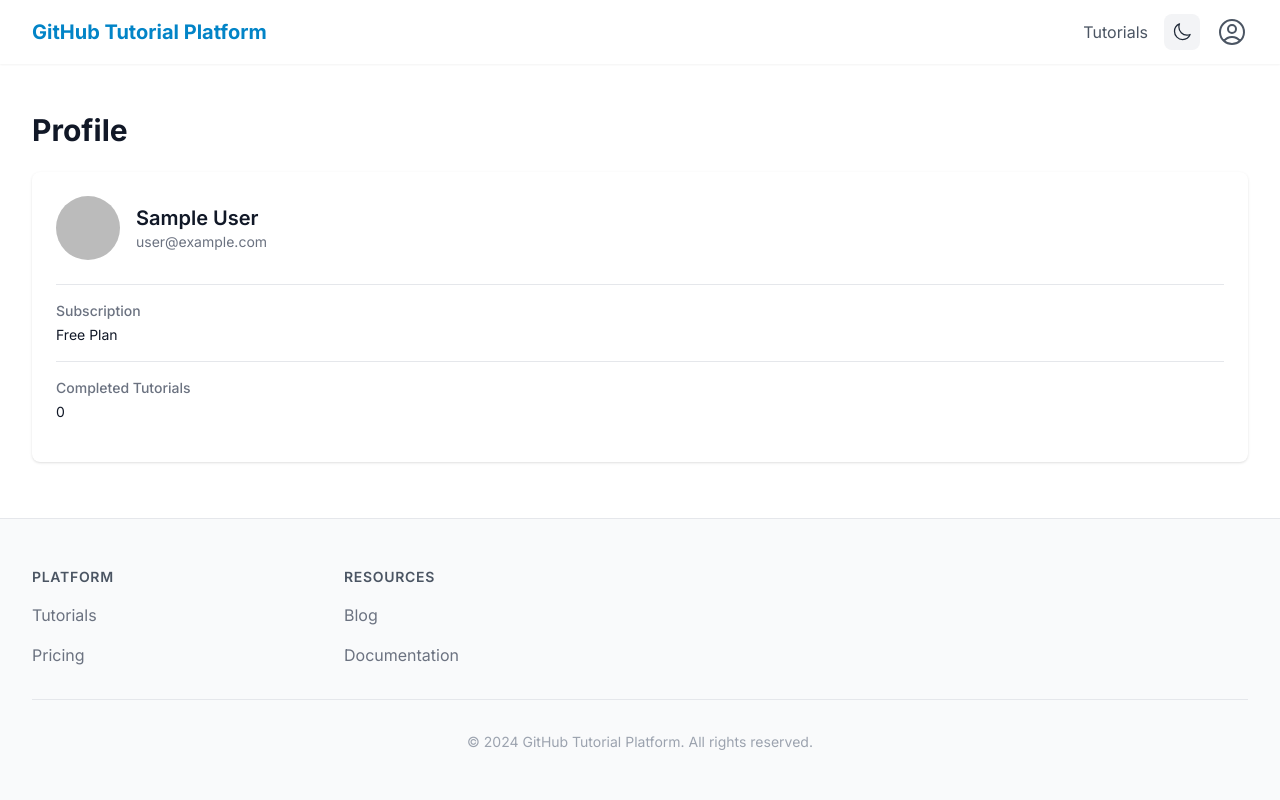
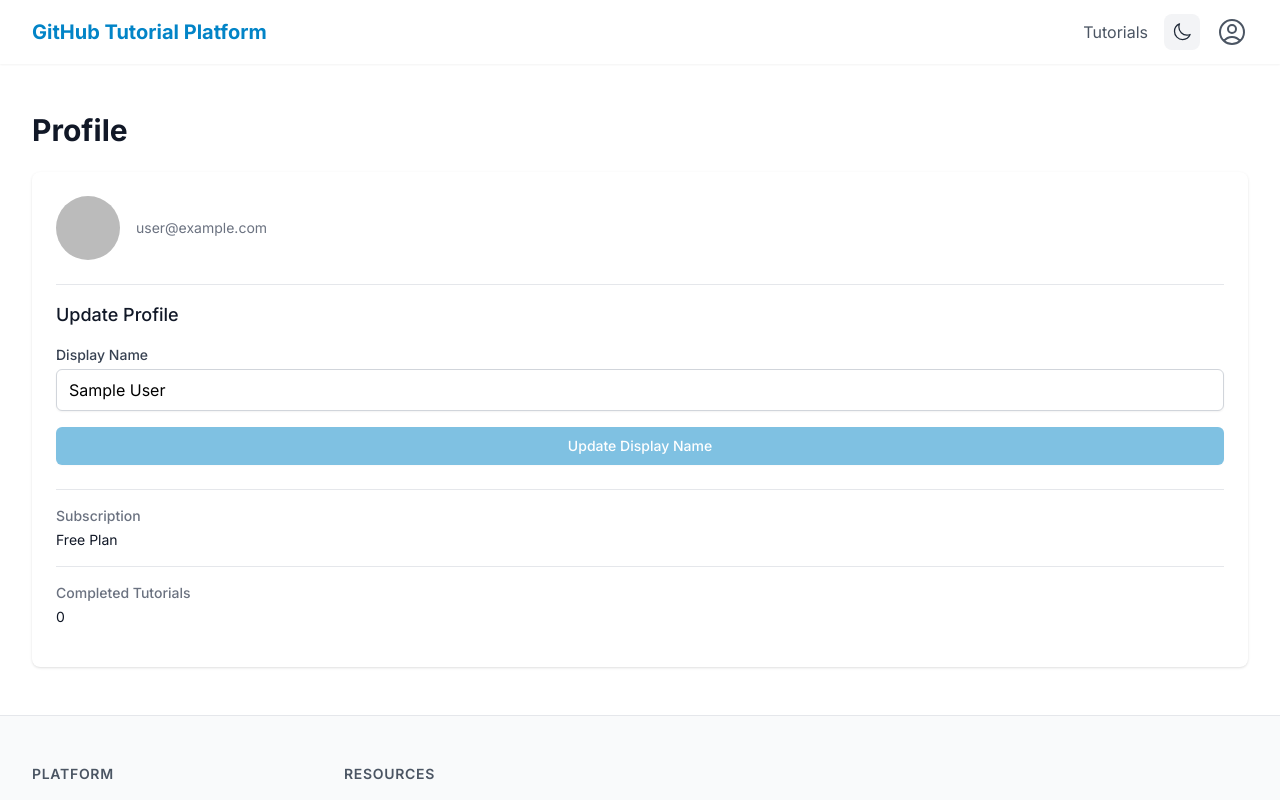
Before and after one commit to aidrivencoder/master-git-github, a Next.js app: page /profile in a window 1280 px wide. Shown: the top 800 px of the page. Built offline with nearby package versions, Linux system fonts and the light colour scheme; no server answers; sample sign-in values are in the browser's storage.

Commit message:
bolt.new changes sync 20241129082952

```diff
--- a/src/app/profile/page.tsx
+++ b/src/app/profile/page.tsx
@@ -1,10 +1,17 @@
 'use client'
 
+import { useCallback } from 'react'
 import { ProtectedRoute } from '@/components/auth/ProtectedRoute'
 import { useAuth } from '@/components/providers/AuthProvider'
+import { DisplayNameForm } from '@/components/profile/DisplayNameForm'
 
 export default function ProfilePage() {
   const { user } = useAuth()
+
+  const handleUpdate = useCallback(() => {
+    // Force a re-render of the auth context
+    window.location.reload()
+  }, [])
 
   return (
     <ProtectedRoute>
@@ -32,13 +39,20 @@ export default function ProfilePage() {
                     </div>
                   )}
                   <div>
-                    <h2 className="text-xl font-semibold text-gray-900 dark:text-white">
-                      {user?.displayName || 'User'}
-                    </h2>
                     <p className="text-sm text-gray-500 dark:text-gray-400">
                       {user?.email}
                     </p>
                   </div>
+                </div>
+
+                <div className="mt-6 border-t border-gray-200 dark:border-gray-700 pt-4">
+                  <h3 className="text-lg font-medium text-gray-900 dark:text-white mb-4">
+                    Update Profile
+                  </h3>
+                  <DisplayNameForm
+                    currentDisplayName={user?.displayName || ''}
+                    onUpdate={handleUpdate}
+                  />
                 </div>
 
                 <div className="mt-6 border-t border-gray-200 dark:border-gray-700">
--- /dev/null
+++ b/src/components/profile/DisplayNameForm.tsx
@@ -0,0 +1,75 @@
+'use client'
+
+import { useState } from 'react'
+import { updateUserDisplayName } from '@/lib/firebase/user'
+import { LoadingSpinner } from '@/components/ui/LoadingSpinner'
+
+interface DisplayNameFormProps {
+  currentDisplayName: string
+  onUpdate: () => void
+}
+
+export function DisplayNameForm({ currentDisplayName, onUpdate }: DisplayNameFormProps) {
+  const [displayName, setDisplayName] = useState(currentDisplayName)
+  const [loading, setLoading] = useState(false)
+  const [error, setError] = useState<string | null>(null)
+  const [success, setSuccess] = useState(false)
+
+  const handleSubmit = async (e: React.FormEvent) => {
+    e.preventDefault()
+    setError(null)
+    setSuccess(false)
+    setLoading(true)
+
+    const { success, error } = await updateUserDisplayName(displayName)
+
+    if (success) {
+      setSuccess(true)
+      onUpdate()
+    } else {
+      setError('Failed to update display name. Please try again.')
+    }
+
+    setLoading(false)
+  }
+
+  return (
+    <form onSubmit={handleSubmit} className="space-y-4">
+      {error && (
+        <div className="p-3 text-sm text-red-600 bg-red-50 rounded-md dark:bg-red-900/50 dark:text-red-400">
+          {error}
+        </div>
+      )}
+
+      {success && (
+        <div className="p-3 text-sm text-green-600 bg-green-50 rounded-md dark:bg-green-900/50 dark:text-green-400">
+          Display name updated successfully!
+        </div>
+      )}
+
+      <div>
+        <label htmlFor="displayName" className="block text-sm font-medium text-gray-700 dark:text-gray-300">
+          Display Name
+        </label>
+        <input
+          type="text"
+          id="displayName"
+          value={displayName}
+          onChange={(e) => setDisplayName(e.target.value)}
+          className="mt-1 block w-full rounded-md border border-gray-300 px-3 py-2 shadow-sm focus:border-primary-500 focus:ring-primary-500 dark:border-gray-700 dark:bg-gray-800"
+          required
+          minLength={2}
+          maxLength={50}
+        />
+      </div>
+
+      <button
+        type="submit"
+        disabled={loading || displayName === currentDisplayName}
+        className="w-full flex justify-center py-2 px-4 border border-transparent rounded-md shadow-sm text-sm font-medium text-white bg-primary-600 hover:bg-primary-700 focus:outline-none focus:ring-2 focus:ring-offset-2 focus:ring-primary-500 disabled:opacity-50 dark:bg-primary-500 dark:hover:bg-primary-600"
+      >
+        {loading ? <LoadingSpinner size="sm" /> : 'Update Display Name'}
+      </button>
+    </form>
+  )
+}
--- /dev/null
+++ b/src/lib/firebase/user.ts
@@ -0,0 +1,51 @@
+import { updateProfile } from 'firebase/auth'
+import { doc, getDoc, setDoc, updateDoc } from 'firebase/firestore'
+import { auth, db } from './config'
+import { Logger } from '@/lib/utils/logger'
+
+export async function updateUserDisplayName(displayName: string) {
+  try {
+    const user = auth.currentUser
+    if (!user) {
+      throw new Error('No authenticated user')
+    }
+
+    // Update auth profile
+    await updateProfile(user, { displayName })
+
+    // Get user document reference
+    const userRef = doc(db, 'users', user.uid)
+
+    // Check if user document exists
+    const userDoc = await getDoc(userRef)
+
+    const userData = {
+      displayName,
+      email: user.email,
+      updatedAt: new Date(),
+      subscription: {
+        tier: 'free'
+      },
+      progress: {
+        completedTutorials: []
+      }
+    }
+
+    if (!userDoc.exists()) {
+      // Create new user document
+      await setDoc(userRef, {
+        ...userData,
+        createdAt: new Date()
+      })
+    } else {
+      // Update existing document
+      await updateDoc(userRef, userData)
+    }
+
+    Logger.info(`Display name updated for user: ${user.uid}`, 'UserUpdate')
+    return { success: true }
+  } catch (error) {
+    Logger.error('Failed to update display name', 'UserUpdate', error)
+    return { success: false, error }
+  }
+}
```
